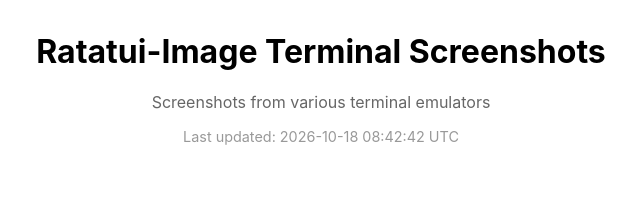
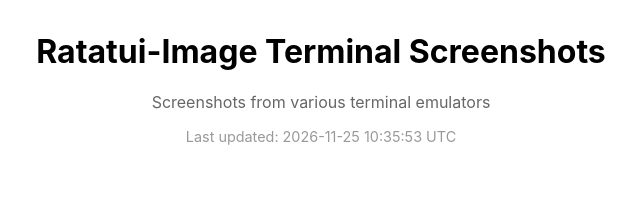
Before and after one commit to benjajaja/ratatui-image-screenshots, a plain HTML site: page index.html in a window 1280 px wide. Shown: the top 224 px of the page, 319-959 px from the left. Drawn offline with Linux system fonts and the light colour scheme.

Commit message:
deploy: ratatui/ratatui-image@6f2ac33796bd8eaf1d4b4007b134766395f66db2

```diff
--- a/index.html
+++ b/index.html
@@ -14,7 +14,7 @@
   <div class="container">
     <h1>Ratatui-Image Terminal Screenshots</h1>
     <p style="text-align: center; color: #666;">Screenshots from various terminal emulators</p>
-    <p style="text-align: center; color: #999; font-size: 0.9em;">Last updated: 2026-10-18 08:42:42 UTC</p>
+    <p style="text-align: center; color: #999; font-size: 0.9em;">Last updated: 2026-11-25 10:35:53 UTC</p>
 <div class='terminal'>
 <h2 id="alacritty">alacritty</h2>
 <img src='images/screenshot-alacritty.png' alt='alacritty screenshot'>
```
Also changed, not shown: images/screenshot-alacritty.png, images/screenshot-blackbox.png, images/screenshot-contour.png, images/screenshot-foot.png, images/screenshot-ghostty.png, images/screenshot-kitty.png, images/screenshot-konsole.png, images/screenshot-mlterm.png, images/screenshot-rio.png, images/screenshot-wezterm.png, images/screenshot-xfce4-terminal.png, 2 other files.
